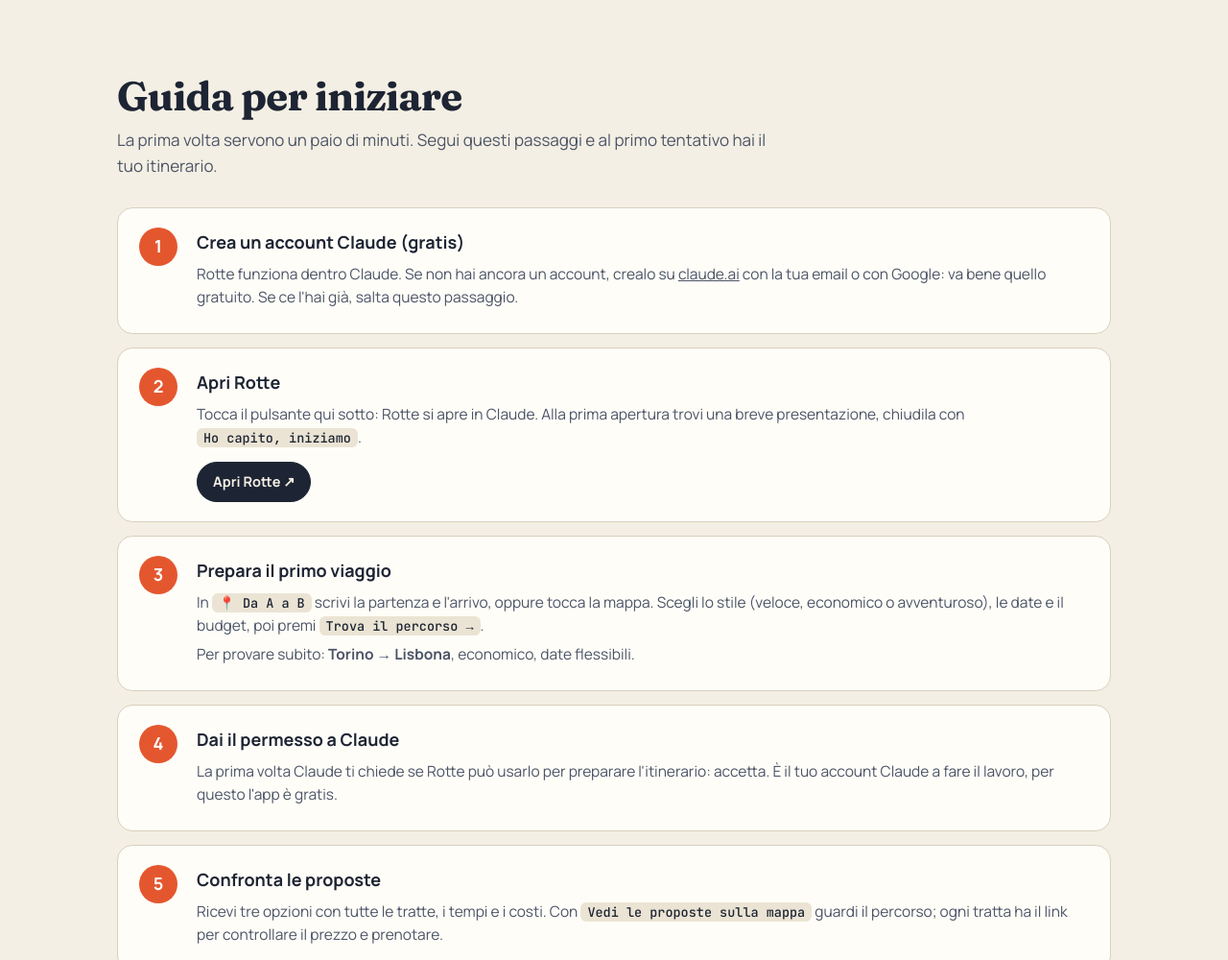
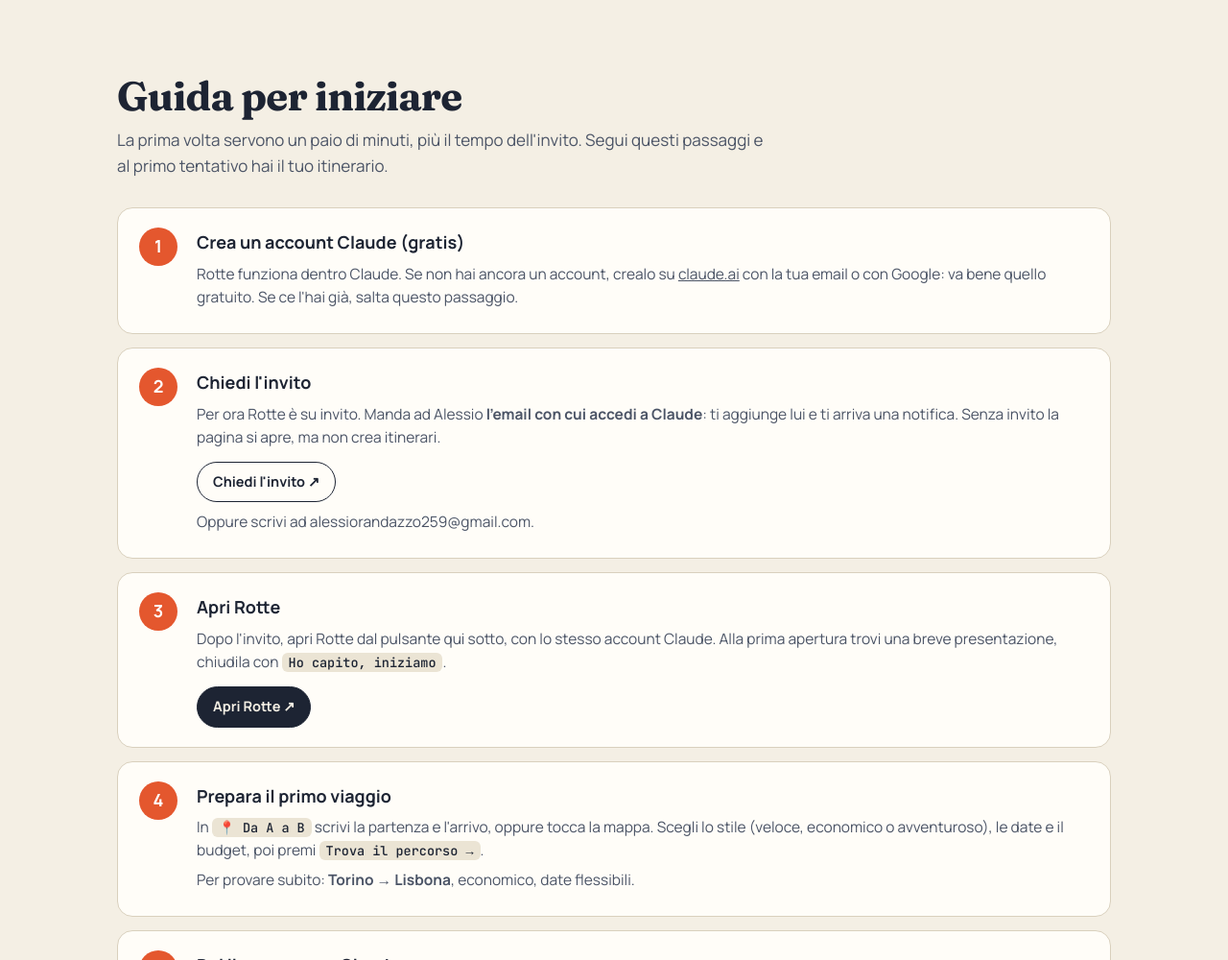
Before and after one commit to alessio259/alessio259.github.io, a plain HTML site: page index.html in a window 1280 px wide. Shown: the part 1800-2800 px from the top of the page at 96% size. Drawn offline with Linux system fonts and the light colour scheme.

Commit message:
Guida: Rotte su invito

```diff
--- a/index.html
+++ b/index.html
@@ -156,7 +156,7 @@ footer .wrap{display:flex;justify-content:space-between;gap:16px;flex-wrap:wrap}
           <a class="btn primary" href="https://claude.ai/artifact/BmexMViHBVYipMnex5gRYg" target="_blank" rel="noopener">Apri Rotte <span aria-hidden="true">→</span></a>
           <a class="btn" href="#guida">Guida in 2 minuti</a>
         </div>
-        <p class="note"><b>Gratis.</b> Funziona dentro Claude: serve un account Claude, va bene anche quello gratuito.</p>
+        <p class="note"><b>Gratis, su invito.</b> Funziona dentro Claude: serve un account Claude (va bene quello gratuito) e un invito di Alessio. <a href="#guida">Come si fa</a></p>
       </div>
 
       <div class="ticket" role="img" aria-label="Esempio di itinerario da Torino a Città del Capo con bus, aereo e navetta">
@@ -204,10 +204,11 @@ footer .wrap{display:flex;justify-content:space-between;gap:16px;flex-wrap:wrap}
   <section id="guida">
     <div class="wrap">
       <h2 class="sh">Guida per iniziare</h2>
-      <p class="sub">La prima volta servono un paio di minuti. Segui questi passaggi e al primo tentativo hai il tuo itinerario.</p>
+      <p class="sub">La prima volta servono un paio di minuti, più il tempo dell'invito. Segui questi passaggi e al primo tentativo hai il tuo itinerario.</p>
       <ol class="guide">
         <li><div><h3>Crea un account Claude (gratis)</h3><p>Rotte funziona dentro Claude. Se non hai ancora un account, crealo su <a href="https://claude.ai" target="_blank" rel="noopener">claude.ai</a> con la tua email o con Google: va bene quello gratuito. Se ce l'hai già, salta questo passaggio.</p></div></li>
-        <li><div><h3>Apri Rotte</h3><p>Tocca il pulsante qui sotto: Rotte si apre in Claude. Alla prima apertura trovi una breve presentazione, chiudila con <span class="ui">Ho capito, iniziamo</span>.</p><a class="btn primary small" href="https://claude.ai/artifact/BmexMViHBVYipMnex5gRYg" target="_blank" rel="noopener">Apri Rotte ↗</a></div></li>
+        <li><div><h3>Chiedi l'invito</h3><p>Per ora Rotte è su invito. Manda ad Alessio <b>l'email con cui accedi a Claude</b>: ti aggiunge lui e ti arriva una notifica. Senza invito la pagina si apre, ma non crea itinerari.</p><a class="btn small" href="mailto:alessiorandazzo259@gmail.com?subject=Invito%20a%20Rotte">Chiedi l'invito ↗</a><p class="tip" style="margin-top:8px">Oppure scrivi ad alessiorandazzo259@gmail.com.</p></div></li>
+        <li><div><h3>Apri Rotte</h3><p>Dopo l'invito, apri Rotte dal pulsante qui sotto, con lo stesso account Claude. Alla prima apertura trovi una breve presentazione, chiudila con <span class="ui">Ho capito, iniziamo</span>.</p><a class="btn primary small" href="https://claude.ai/artifact/BmexMViHBVYipMnex5gRYg" target="_blank" rel="noopener">Apri Rotte ↗</a></div></li>
         <li><div><h3>Prepara il primo viaggio</h3><p>In <span class="ui">📍 Da A a B</span> scrivi la partenza e l'arrivo, oppure tocca la mappa. Scegli lo stile (veloce, economico o avventuroso), le date e il budget, poi premi <span class="ui">Trova il percorso →</span>.</p><p>Per provare subito: <b>Torino → Lisbona</b>, economico, date flessibili.</p></div></li>
         <li><div><h3>Dai il permesso a Claude</h3><p>La prima volta Claude ti chiede se Rotte può usarlo per preparare l'itinerario: accetta. È il tuo account Claude a fare il lavoro, per questo l'app è gratis.</p></div></li>
         <li><div><h3>Confronta le proposte</h3><p>Ricevi tre opzioni con tutte le tratte, i tempi e i costi. Con <span class="ui">Vedi le proposte sulla mappa</span> guardi il percorso; ogni tratta ha il link per controllare il prezzo e prenotare.</p></div></li>
@@ -237,6 +238,7 @@ footer .wrap{display:flex;justify-content:space-between;gap:16px;flex-wrap:wrap}
           <p>Rotte è costruita su Claude, l'assistente di Anthropic. Gli itinerari li prepara il <b>tuo</b> Claude, con il tuo account: per questo l'app è gratis e non chiede iscrizioni.</p>
           <ul>
             <li>Va bene anche l'account Claude gratuito.</li>
+            <li>Per ora si entra su invito: chiedilo ad Alessio con l'email del tuo account Claude.</li>
             <li>Alla prima richiesta Claude ti chiede il permesso.</li>
             <li>I tuoi viaggi restano salvati solo nel tuo browser.</li>
           </ul>
```
